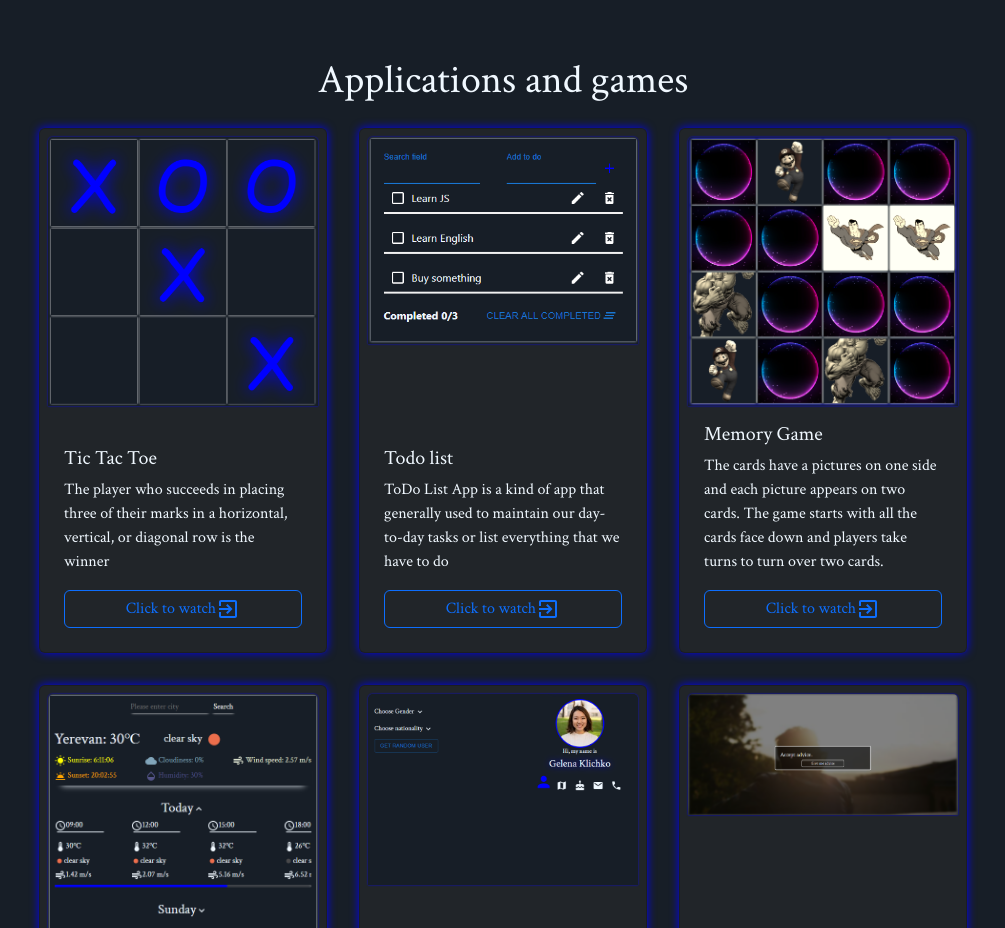
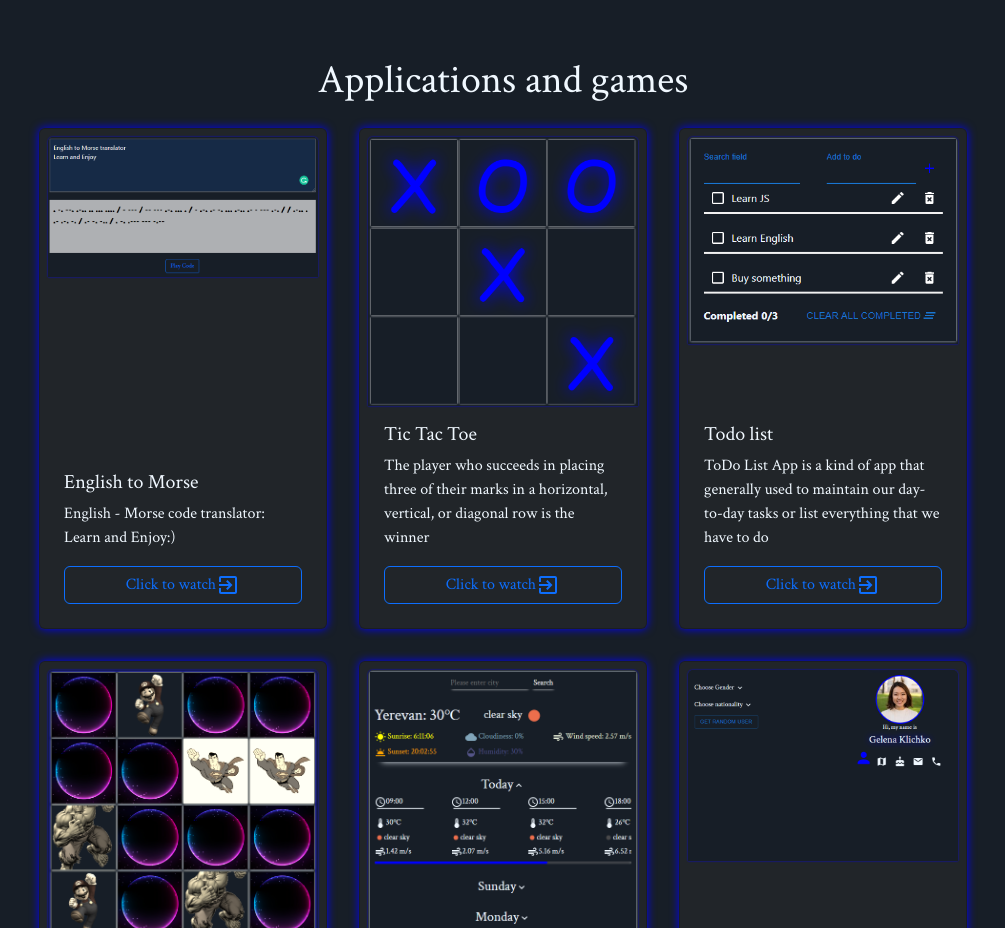
Before and after one commit to Narek-Martirosyan/-, a React (Create React App) app: page /portfolio in a window 1280 px wide. Shown: the part 1040-1968 px from the top of the page, without its empty margins (137-1142 px from the left). Built offline with nearby package versions, Linux system fonts and the light colour scheme.

Commit message:
make a english to morse translation app

```diff
--- a/src/MyRoutes.js
+++ b/src/MyRoutes.js
@@ -12,6 +12,7 @@ import { EmailJS } from './pages/Articles/EmailJS';
 import { WeatherApp } from './pages/Portfolio/WeatherApp';
 import { RandomUser } from './pages/Portfolio/RandomUser';
 import { RandomAdvice } from './pages/Portfolio/RandomAdvice';
+import { Morse } from './pages/Morse';
 
 const MyRoutes = () => {
     return (
@@ -30,6 +31,7 @@ const MyRoutes = () => {
                     <Route path='/portfolio/weatherapp' element={<WeatherApp />} />
                     <Route path='/portfolio/randomuser' element={<RandomUser />} />
                     <Route path='/portfolio/randomadvice' element={<RandomAdvice />} />
+                    <Route path='/portfolio/morse' element={<Morse />} />
                 </Route>
             </Routes>
         </>
--- /dev/null
+++ b/src/pages/Morse/index.js
@@ -0,0 +1 @@
+export { Morse } from "./morse";
--- /dev/null
+++ b/src/pages/Morse/morse.jsx
@@ -0,0 +1,135 @@
+import { useState } from "react";
+import "./morse.scss";
+import Button from 'react-bootstrap/Button';
+
+const alphabet = {
+    a: ".- ",
+    b: "-... ",
+    c: "-.-. ",
+    d: "-.. ",
+    e: ". ",
+    f: "..-. ",
+    g: "--. ",
+    h: ".... ",
+    i: ".. ",
+    j: ".--- ",
+    k: "-.- ",
+    l: ".-.. ",
+    m: "-- ",
+    n: "-. ",
+    o: "--- ",
+    p: ".--. ",
+    q: "--.- ",
+    r: ".-. ",
+    s: "... ",
+    t: "- ",
+    u: "..- ",
+    v: "...- ",
+    w: ".-- ",
+    x: "-..- ",
+    y: "-.-- ",
+    z: "--.. ",
+    0: "----- ",
+    1: ".---- ",
+    2: "..--- ",
+    3: "...-- ",
+    4: "....- ",
+    5: "..... ",
+    6: "-.... ",
+    7: "--... ",
+    8: "---.. ",
+    9: "----. "
+}
+
+export const Morse = () => {
+    const [text, setText] = useState("");
+    const [err, setErr] = useState("")
+    let splitedText = text.split("");
+    let translatedText = [];
+    let AudioContext = window.AudioContext || window.webkitAudioContext;
+    let ctx = new AudioContext();
+    let dot = 1.2 / 15;
+    const wrongText = "Wrong text: Please write only English words without any symbols!!!";
+    const errText = "Cannot play code befor initialization!!!"
+
+    const playMorseCode = (val) => {
+        if (!val.length || val.every(symb => symb === "/ ")) {
+            setErr(errText)
+            return;
+        }
+
+        let t = ctx.currentTime;
+
+        let oscillator = ctx.createOscillator();
+        oscillator.type = "sine";
+        oscillator.frequency.value = 600;
+
+
+        let gainNode = ctx.createGain();
+        gainNode.gain.setValueAtTime(0, t);
+
+
+        translatedText.join("").split("").forEach(function (letter) {
+            // eslint-disable-next-line
+            switch (letter) {
+                case ".":
+                    gainNode.gain.setValueAtTime(1, t);
+                    t += dot;
+                    gainNode.gain.setValueAtTime(0, t);
+                    t += dot;
+                    break;
+                case "-":
+                    gainNode.gain.setValueAtTime(1, t);
+                    t += 3 * dot;
+                    gainNode.gain.setValueAtTime(0, t);
+                    t += dot;
+                    break;
+                case " ":
+                    t += 7 * dot;
+                    break;
+            }
+        });
+
+        oscillator.connect(gainNode);
+        gainNode.connect(ctx.destination);
+
+        oscillator.start()
+
+        return false;
+    }
+
+
+
+    for (let i = 0; i < splitedText.length; i++) {
+        if (alphabet[splitedText[i].toLowerCase()] === undefined &&
+            !translatedText.includes(wrongText) &&
+            splitedText[i].trim() !== " ".trim()
+        ) {
+            translatedText.splice(0);
+            translatedText.push(wrongText)
+        }
+
+        if (!translatedText.includes(wrongText)) {
+            if (splitedText[i].trim() === " ".trim()) {
+                translatedText.push("/ ");
+            } else {
+                translatedText.push(alphabet[splitedText[i].toLowerCase()]);
+            }
+        }
+    }
+
+    return (
+        <div className="morse-alph mt-5">
+            <textarea
+                className="morse-code-field"
+                placeholder="Please write only English words without any symbols"
+                onChange={(e) => {
+                    setText(e.target.value);
+                    setErr("");
+                }}>
+            </textarea>
+            <div className="morse-code-translate-field">{err ? err : translatedText.join("")}</div>
+            <Button variant="outline-primary mt-3 mb-3" onClick={() => playMorseCode(translatedText)}>Play Code</Button>
+        </div>
+    )
+}
--- /dev/null
+++ b/src/pages/Morse/morse.scss
@@ -0,0 +1,30 @@
+.morse-alph {
+    display: flex;
+    flex-direction: column;
+    align-items: center;
+
+    .morse-code-field {
+        background-color: #162a46;
+        color: white;
+        padding: 10px;
+        outline: none;
+        max-width: 700px;
+        width: 100%;
+        height: 140px;
+        font-family: system-ui, -apple-system, BlinkMacSystemFont, 'Segoe UI', Roboto, Oxygen, Ubuntu, Cantarell, 'Open Sans', 'Helvetica Neue', sans-serif;
+    }
+
+    .morse-code-translate-field {
+        max-width: 700px;
+        width: 100%;
+        min-height: 140px;
+        background-color: #AEB0B3;
+        padding: 10px;
+        outline: none;
+        margin-top: 20px;
+        color: #000;
+        font-weight: 900;
+        font-size: 20px;
+        font-family: system-ui, -apple-system, BlinkMacSystemFont, 'Segoe UI', Roboto, Oxygen, Ubuntu, Cantarell, 'Open Sans', 'Helvetica Neue', sans-serif;
+    }
+}
--- a/src/pages/Portfolio/portfolio.jsx
+++ b/src/pages/Portfolio/portfolio.jsx
@@ -6,6 +6,7 @@ import memoryGame from './img/memoryGame.png';
 import weatherApp from './img/weatherApp.png';
 import randomUser from './img/randomUser.png';
 import randomAdvice from './img/randomAdvice.png';
+import morse from "./img/morse.png";
 import ledress from "./img/ledress.png";
 import luigis from "./img/luigiis.png";
 import './portfolio.scss';
@@ -44,6 +45,12 @@ export const Portfolio = () => {
                 "row d-flex mx-auto portfolio mt-5"}
             >
                 <h1 className='text-center'>Applications and games</h1>
+                <Card
+                    img={morse}
+                    title={'English to Morse'}
+                    text={'English - Morse code translator: Learn and Enjoy:)'}
+                    url={'/portfolio/morse'}
+                />
                 <Card
                     img={tictactoe}
                     title={'Tic Tac Toe'}
```
Also changed, not shown: src/pages/Portfolio/img/morse.png (added).
